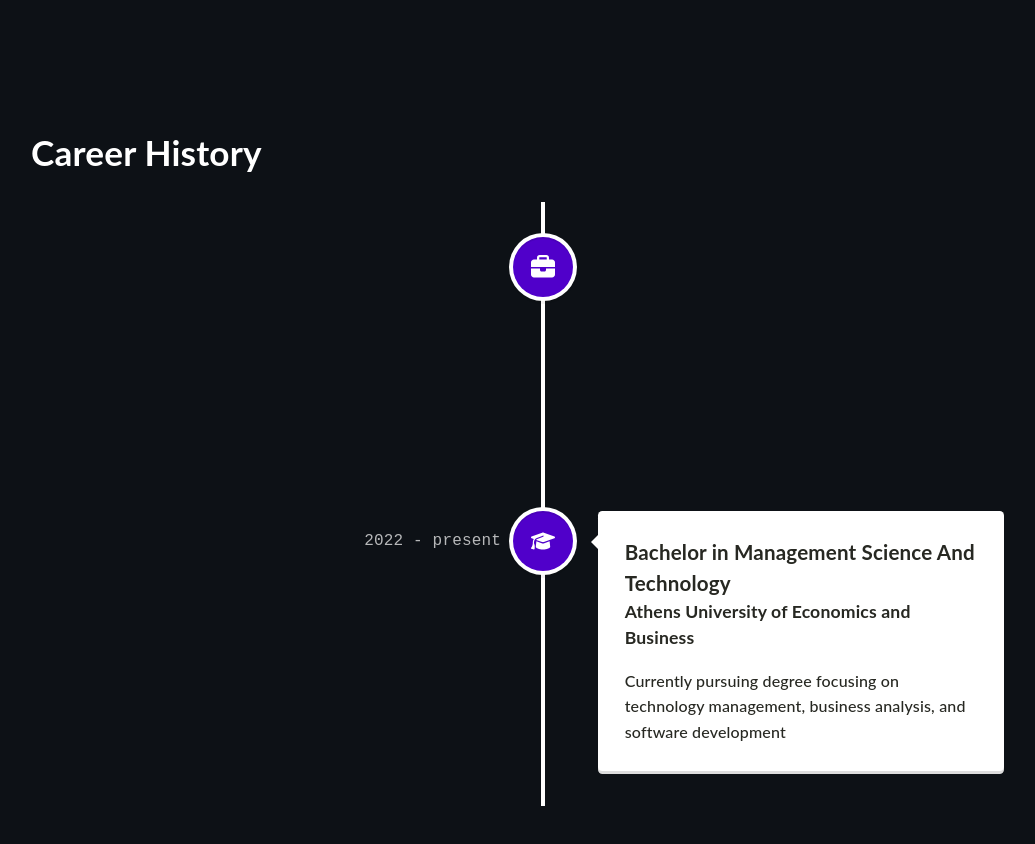
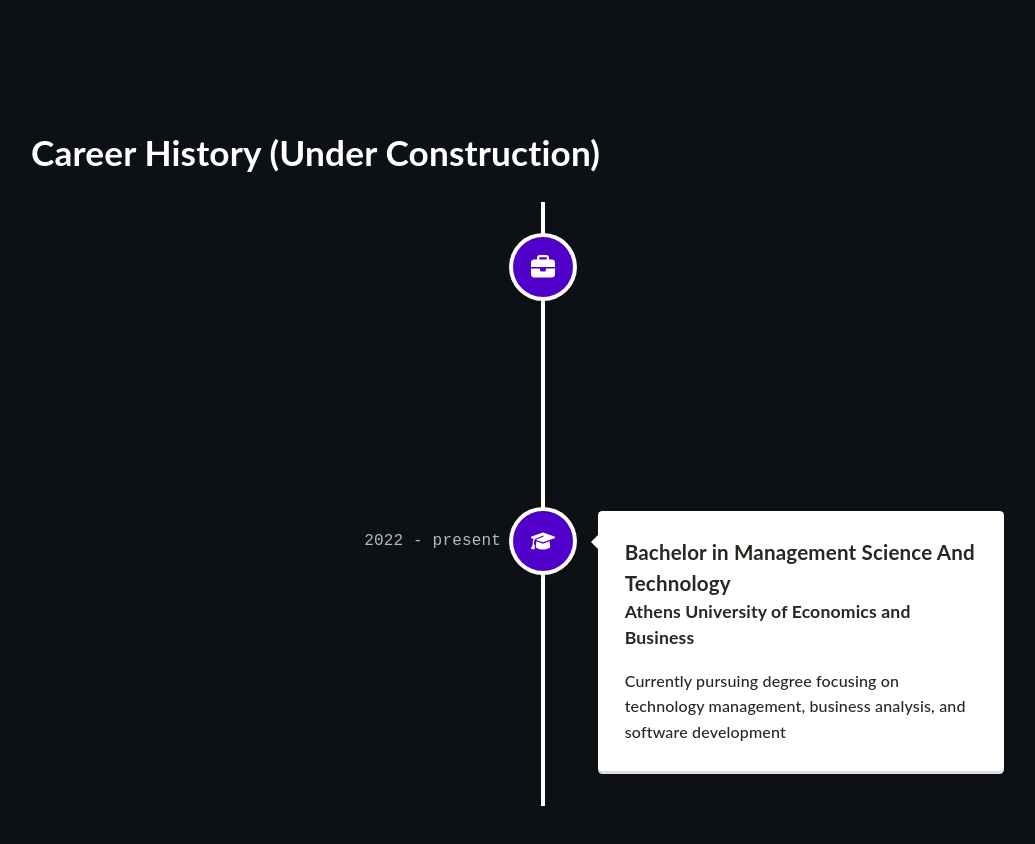
Before and after one commit to giannistbs/Portfolio, a React (Create React App) app: page / in a window 1280 px wide. Shown: the part 1460-2304 px from the top of the page, without its empty margins (97-1132 px from the left). Built offline with nearby package versions, Linux system fonts and the light colour scheme.

Commit message:
Update Timeline component header to indicate it is under construction

```diff
--- a/src/components/Timeline.tsx
+++ b/src/components/Timeline.tsx
@@ -10,7 +10,7 @@
   return (
     <div id="history">
       <div className="items-container">
-        <h1>Career History</h1>
+        <h1>Career History (Under Construction)</h1>
         <VerticalTimeline>
           <VerticalTimelineElement
             className="vertical-timeline-element--work"
```
